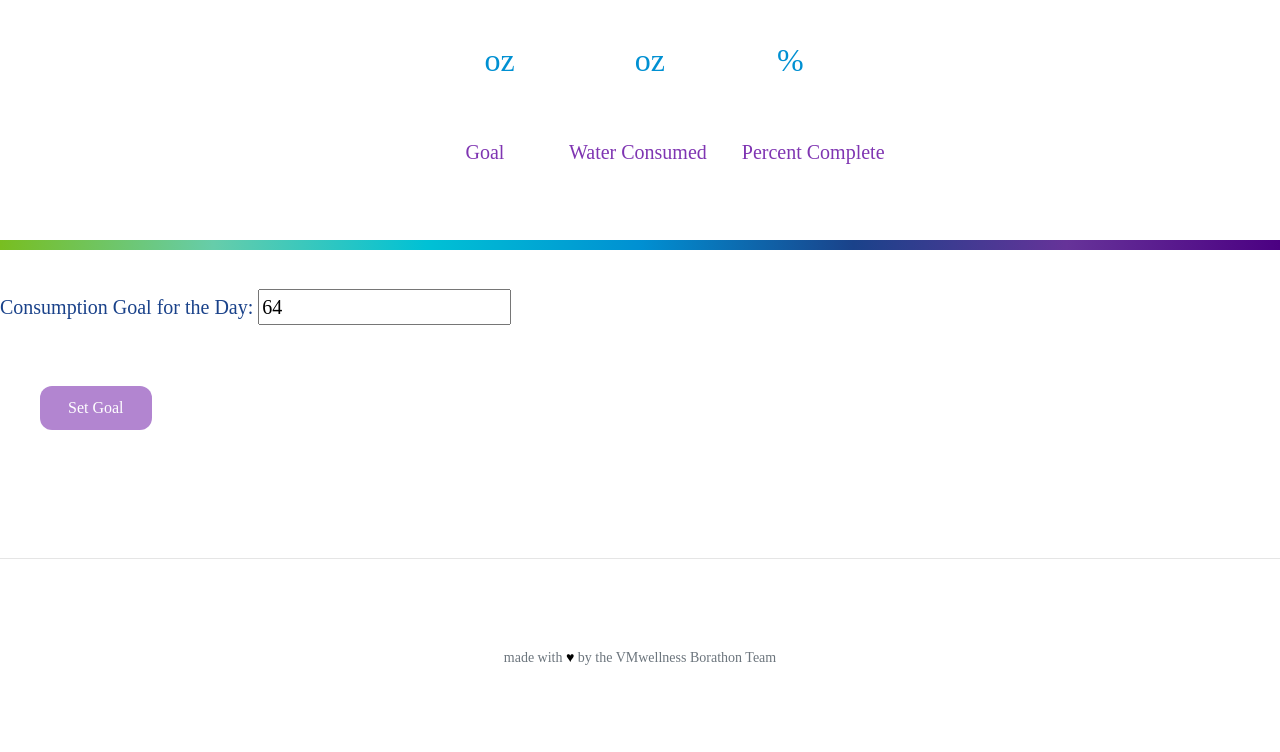
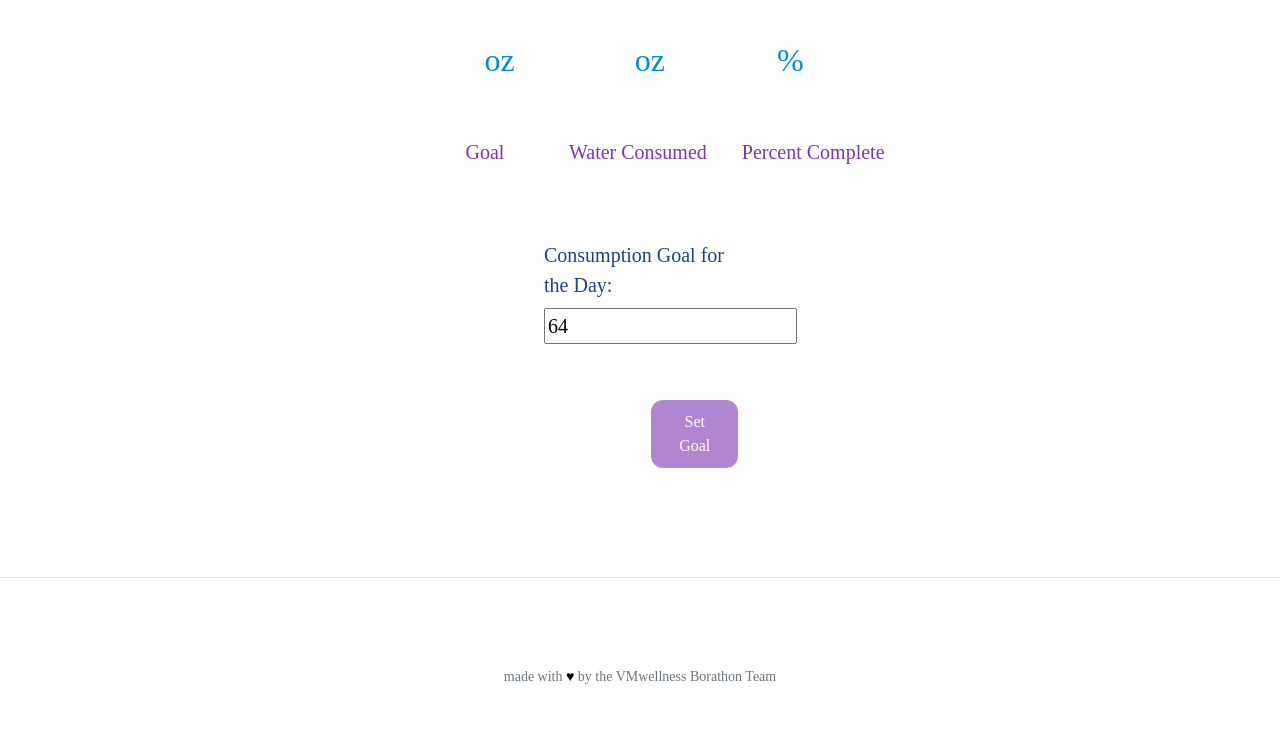
Before and after one commit to rohini-omnilytiqs/vmwellness, a Django app: page /water in a window 1280 px wide. Shown: the part 434-1186 px from the top of the page. Before the commit the page ends 1099 px from the top, so only its background shows below. Run offline with Django 3.2, Linux system fonts and the light colour scheme; some libraries are stand-ins or nearby versions; some web fonts are replaced.

Commit message:
figured out how to center  things

```diff
--- a/vmwellness/vmwellness/static/css/water_tracker.css
+++ b/vmwellness/vmwellness/static/css/water_tracker.css
@@ -76,6 +76,12 @@ h3 {
    color: #0090d2;
    text-align: center;
    margin: auto;
+}
+
+.chunk {
+   width: 50%;
+   margin-left: auto;
+   margin-right: auto;
 }
 
 h5 {
--- a/vmwellness/vmwellness/static/css/wellness_stream.css
+++ b/vmwellness/vmwellness/static/css/wellness_stream.css
@@ -9,7 +9,24 @@
     font-family: 'Metropolis';
 }
 
+.consumption {
+   width: 50%;
+   margin-left: auto;
+   margin-right: auto;
+}
+
+.chunk {
+   width: 30%;
+   margin-left: auto;
+   margin-right: auto;
+}
+
+.words {
+   text-align: center;
+}
+
 .setGoal {
+   width: 50%;
    margin: auto;
    margin-left: auto;
    margin-right: auto;
--- a/vmwellness/vmwellness/static/water_tracker.html
+++ b/vmwellness/vmwellness/static/water_tracker.html
@@ -93,8 +93,8 @@
     <h5 class="label">              Goal             Water Consumed       Percent Complete</h5>
     </pre>
 
-    <div id="grad1"></div>
-
+    <div class="consumption">
+      <link href="{% static 'css/wellness_stream.css' %}" rel="stylesheet">
       {% if is_put %}
       <form method="post">
         {% csrf_token %}
@@ -104,16 +104,19 @@
       {% endif %}
       {% if not is_put %}
       <form method="post">
+        <div class="chunk">
           {% csrf_token %}
           {{ form.as_p }}
-      <div class="setGoal">
+          <div class="chunk">
             <button type="submit">Set Goal</button>
+          </div>
         </div>
       </form>
       {% endif %}
       <h3><pre> </pre></h3> <!-- for spacing -->
       <!-- <h4><pre>You got this</pre></h4> -->
     {% endblock %}
+    </div>
 
   <hr>
 
--- a/vmwellness/vmwellness/static/wellness_stream.html
+++ b/vmwellness/vmwellness/static/wellness_stream.html
@@ -100,7 +100,9 @@
           {{ form.as_p }}
       </p>
       </div>
-      <button type="submit">Upload</button>
+      <div class="chunk">
+        <button type="submit">Upload</button>
+      </div>
       <p class="stream_title">What Others are Sharing:</p>
       <h3></h3>
       <div id="grad1">
```
Also changed, not shown: vmwellness/vmwellness/templates/registration/login.html (+6 -2 lines), vmwellness/vmwellness/templates/registration/signup.html (+6 -1 lines). Lines whose indentation alone changed are shown as unchanged.
